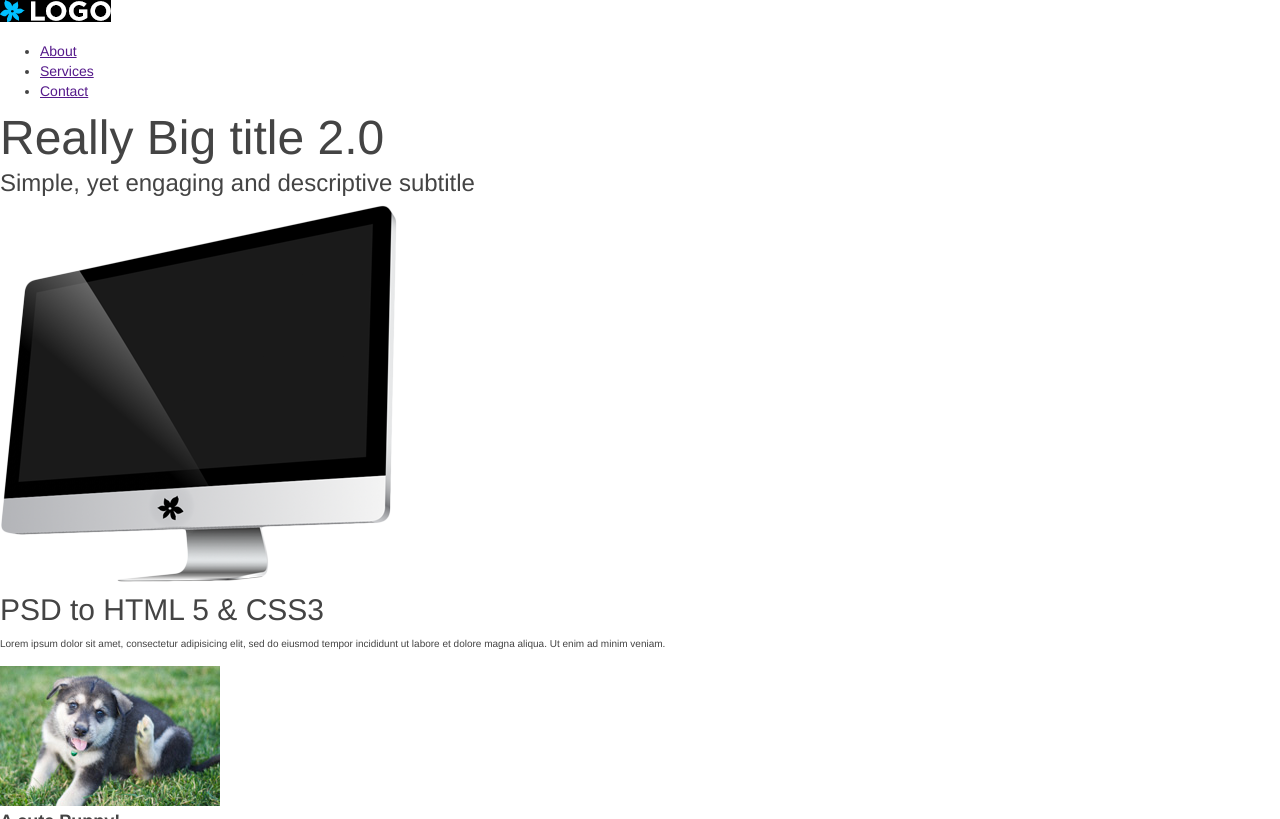
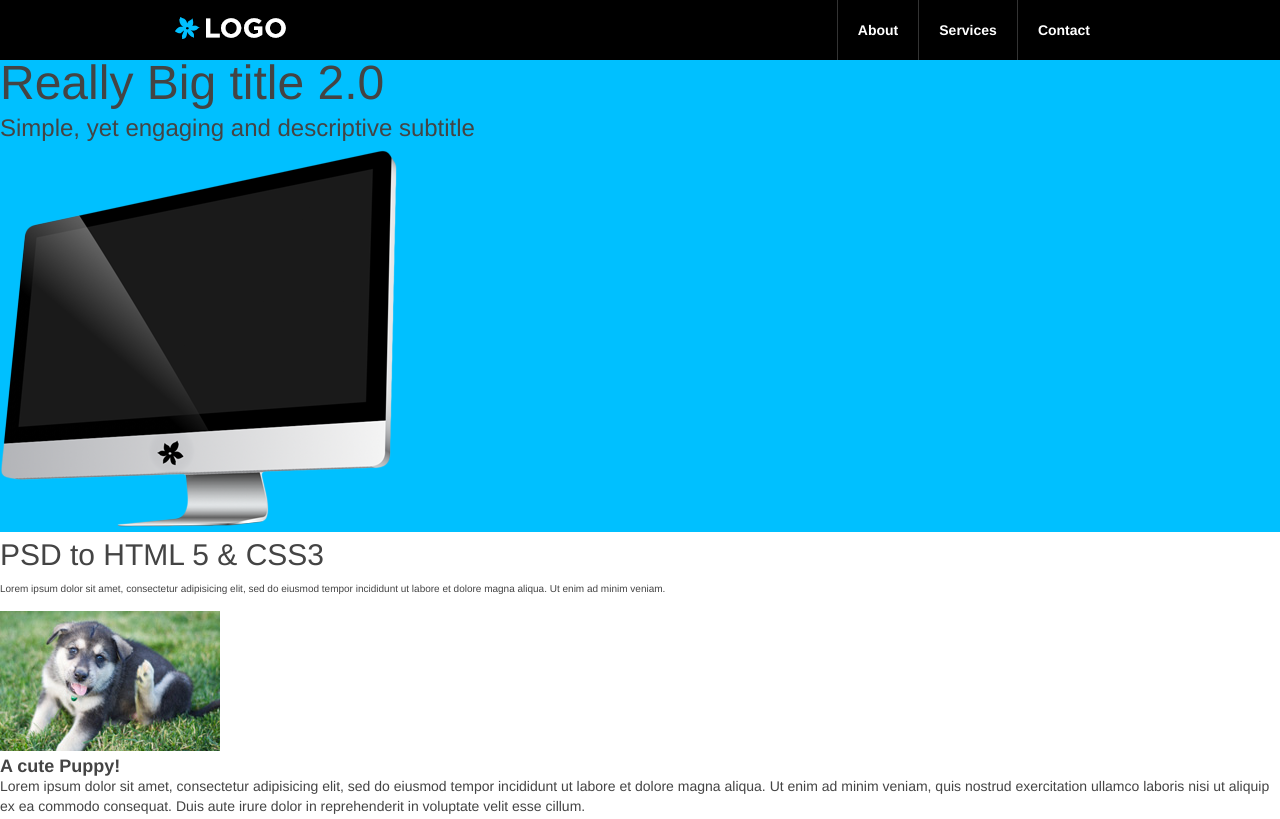
Before and after one commit to ramirezmj/udemy, a plain HTML site: page index.html in a window 1280 px wide. Shown: the top 819 px of the page. Drawn offline with Linux system fonts and the light colour scheme.

Commit message:
2.2	Layout: Styling the navigation bar.

```diff
--- a/index.html
+++ b/index.html
@@ -6,6 +6,8 @@
 		<link href="styles/style.css" rel="stylesheet" type="text/css" media="screen">
 	</head>
 		<header>
+
+			<div class="container clearfix">
 				<a href="/udemy/" title="Return to Home" id="logo">
 					<img src="images/logo.gif" alt="Logo" />
 				</a>
@@ -16,6 +18,7 @@
 						<li><a href="">Contact</a></li>
 					</ul>
 				</nav>
+			</div> <!-- end container -->
 			<div id="hero">
 				<div id="hero-title">
 					<h1>Really Big title 2.0</h1>
--- a/styles/style.css
+++ b/styles/style.css
@@ -80,6 +80,81 @@ p.lead {
 	Layout
    -------------------------- */
 
+.container {
+	width: 940px;
+	padding: 0 10px;
+	margin: 0 auto;
+}
+
+header {
+	background: #000000;
+}
+
+#logo {
+	display: block;
+	padding: 17px 0 16px 5px;
+	float: left;
+}
+
+#hero {
+	background: #00c0ff;
+}
+
+/* ---------------------------
+	Navigation
+   -------------------------- */
+
+nav ul {
+	margin: 0;
+	padding: 0;
+	float: right;
+}
+
+nav ul li {
+	list-style: none;
+	float: left;
+}
+
+header nav ul li a {
+	display: block;
+	color: #fff;
+	text-decoration: none;
+	font-weight: bold;
+	padding: 20px;
+	border-left: solid 1px #333;
+}
+
+header nav ul li a:hover {
+	background: #222;
+}
+
+header nav ul li a:active {
+	-webkit-box-shadow: 0 0 5px rgba(0, 0, 0, 0.8) inset;
+	   -moz-box-shadow: 0 0 5px rgba(0, 0, 0, 0.8) inset;
+			box-shadow: 0 0 5px rgba(0, 0, 0, 0.8) inset;
+}
+
+
 /* ---------------------------
 	Global Styles
    -------------------------- */
+
+.clearfix:before,
+.clearfix:after {
+	content: "";
+	display: table;
+}
+
+.clearfix:after {
+	clear: both;
+}
+.clearfix {
+	zoom: 1;/* For IE6/7 (trigger hasLayout) */
+}
+
+
+
+
+/* ---------------------------
+	Global Styles
+   -------------------------- */
```
Lines whose indentation alone changed are shown as unchanged.
